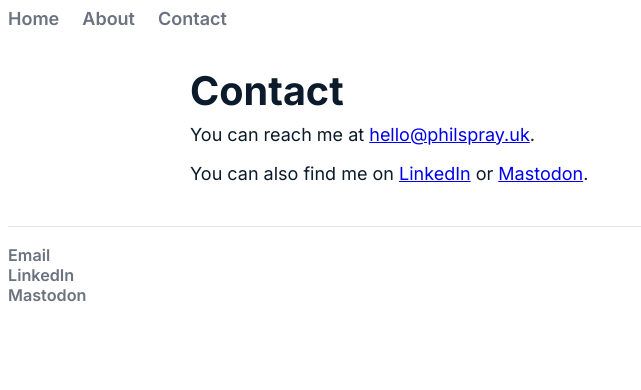
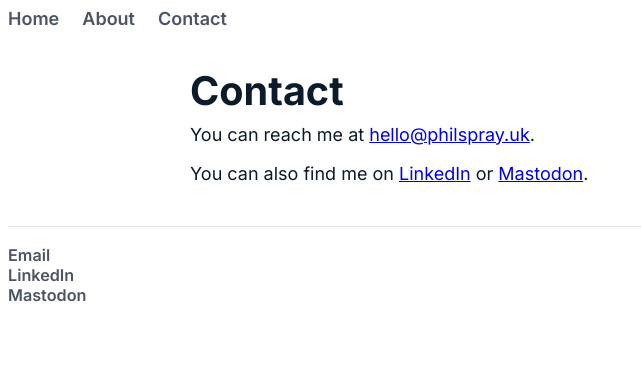
Before and after one commit to philsprayuk/philsprayuk.github.io, a Jekyll site: the page built from contact/index.html, in a window 1280 px wide. Shown: the top 390 px of the page, without its empty margins (0-641 px from the left). Built offline with Jekyll 4.4.1, drawn with Linux system fonts in a browser that asks for light colours.

Commit message:
Accessibility: fix rel attributes, mailto link, improve contrast

```diff
--- a/_layouts/default.html
+++ b/_layouts/default.html
@@ -26,7 +26,7 @@
 	    		<ul>
 				<li><a href="mailto:hello@philspray.uk">Email</a></li>
 				<li><a href="https://linkedin.com/in/philspray" target="_blank" rel="noopener noreferrer">LinkedIn</a></li>
-				<li><a href="https://mastodon.me.uk/@philspray" rel="me" target="_blank" rel="noopener noreferrer">Mastodon</a></li>
+				<li><a href="https://mastodon.me.uk/@philspray" target="_blank" rel="me noopener noreferrer">Mastodon</a></li>
 			</ul>
 			</footer>
 		</body>
--- a/contact/index.html
+++ b/contact/index.html
@@ -4,6 +4,6 @@ title: Contact Phil Spray
 ---
 <div class="contact">
         <h1>Contact</h1>
-        <p>You can reach me at <a href="mailto: hello@philspray.uk">hello@philspray.uk</a>.</p>
+        <p>You can reach me at <a href="mailto:hello@philspray.uk">hello@philspray.uk</a>.</p>
         <p>You can also find me on <a href="https://www.linkedin.com/in/philspray/">LinkedIn</a> or <a rel="me" href="https://mastodon.me.uk/@philspray">Mastodon</a>.</p>
 </div>
--- a/css/main.css
+++ b/css/main.css
@@ -1,7 +1,7 @@
 :root {
     --bg: #ffffff;
     --text: #0b1b2b;
-    --muted: #6b7280;
+    --muted: #4b5563;
     --accent: #0b5b8a;
     --max-width: 900px;
     --content-padding: 24px;
```
